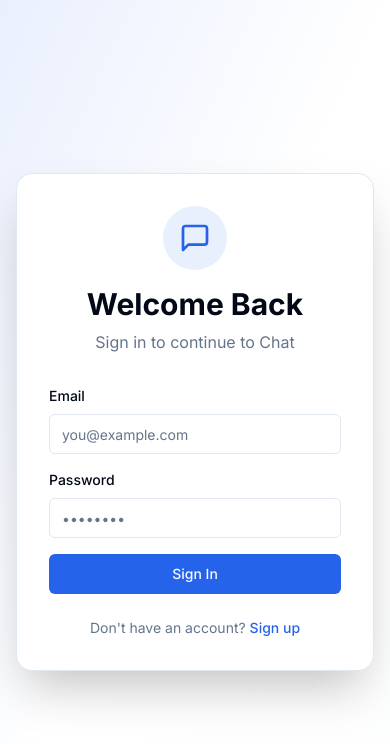
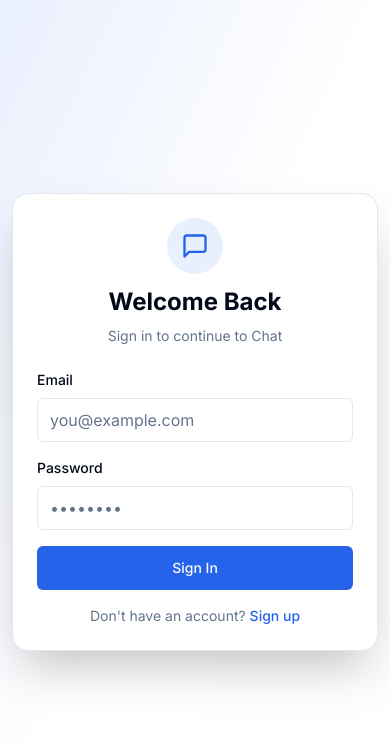
Before and after one commit to Tehzeeb-18/chat-app, a Next.js app: page /login in a window 390 px wide. Shown: the top 744 px of the page. Built offline with nearby package versions, Linux system fonts and the light colour scheme.

Commit message:
Add comprehensive mobile responsiveness with viewport meta, back button, and touch-friendly UI

```diff
--- a/app/globals.css
+++ b/app/globals.css
@@ -55,6 +55,28 @@
   }
   body {
     @apply bg-background text-foreground;
+    -webkit-font-smoothing: antialiased;
+    -moz-osx-font-smoothing: grayscale;
+  }
+
+  /* Mobile-specific fixes */
+  @media (max-width: 768px) {
+    html, body {
+      overflow-x: hidden;
+      width: 100%;
+      position: relative;
+    }
+
+    /* Prevent zoom on input focus */
+    input, textarea, select {
+      font-size: 16px !important;
+    }
+
+    /* Better touch targets */
+    button, a {
+      min-height: 44px;
+      min-width: 44px;
+    }
   }
 }
 
--- a/app/layout.tsx
+++ b/app/layout.tsx
@@ -9,6 +9,11 @@ const inter = Inter({ subsets: ["latin"] });
 export const metadata: Metadata = {
   title: "Chat App - Modern Messaging",
   description: "A modern, real-time chat application",
+  viewport: {
+    width: "device-width",
+    initialScale: 1,
+    maximumScale: 1,
+  },
 };
 
 export default function RootLayout({
--- a/app/login/page.tsx
+++ b/app/login/page.tsx
@@ -50,15 +50,15 @@ export default function LoginPage() {
   };
 
   return (
-    <div className="min-h-screen flex items-center justify-center bg-gradient-to-br from-primary/10 via-background to-secondary/10 p-4">
+    <div className="min-h-screen flex items-center justify-center bg-gradient-to-br from-primary/10 via-background to-secondary/10 p-3 md:p-4">
       <div className="w-full max-w-md">
-        <div className="bg-card rounded-2xl shadow-2xl p-8 border border-border">
-          <div className="flex flex-col items-center mb-8">
-            <div className="h-16 w-16 rounded-full bg-primary/10 flex items-center justify-center mb-4">
-              <MessageSquare className="h-8 w-8 text-primary" />
+        <div className="bg-card rounded-2xl shadow-2xl p-6 md:p-8 border border-border">
+          <div className="flex flex-col items-center mb-6 md:mb-8">
+            <div className="h-14 w-14 md:h-16 md:w-16 rounded-full bg-primary/10 flex items-center justify-center mb-3 md:mb-4">
+              <MessageSquare className="h-7 w-7 md:h-8 md:w-8 text-primary" />
             </div>
-            <h1 className="text-3xl font-bold">Welcome Back</h1>
-            <p className="text-muted-foreground mt-2">
+            <h1 className="text-2xl md:text-3xl font-bold">Welcome Back</h1>
+            <p className="text-muted-foreground mt-2 text-sm md:text-base text-center">
               Sign in to continue to Chat
             </p>
           </div>
@@ -77,6 +77,7 @@ export default function LoginPage() {
                 placeholder="you@example.com"
                 {...register("email")}
                 disabled={isLoading}
+                className="h-11"
               />
               {errors.email && (
                 <p className="text-destructive text-sm mt-1">
@@ -92,6 +93,7 @@ export default function LoginPage() {
                 placeholder="••••••••"
                 {...register("password")}
                 disabled={isLoading}
+                className="h-11"
               />
               {errors.password && (
                 <p className="text-destructive text-sm mt-1">
@@ -100,7 +102,7 @@ export default function LoginPage() {
               )}
             </div>
 
-            <Button type="submit" className="w-full" disabled={isLoading}>
+            <Button type="submit" className="w-full h-11" disabled={isLoading}>
               {isLoading ? (
                 <>
                   <Loader2 className="mr-2 h-4 w-4 animate-spin" />
@@ -112,7 +114,7 @@ export default function LoginPage() {
             </Button>
           </form>
 
-          <p className="text-center text-sm text-muted-foreground mt-6">
+          <p className="text-center text-sm text-muted-foreground mt-4 md:mt-6">
             Don&apos;t have an account?{" "}
             <Link
               href="/register"
--- a/app/register/page.tsx
+++ b/app/register/page.tsx
@@ -55,15 +55,15 @@ export default function RegisterPage() {
   };
 
   return (
-    <div className="min-h-screen flex items-center justify-center bg-gradient-to-br from-primary/10 via-background to-secondary/10 p-4">
+    <div className="min-h-screen flex items-center justify-center bg-gradient-to-br from-primary/10 via-background to-secondary/10 p-3 md:p-4">
       <div className="w-full max-w-md">
-        <div className="bg-card rounded-2xl shadow-2xl p-8 border border-border">
-          <div className="flex flex-col items-center mb-8">
-            <div className="h-16 w-16 rounded-full bg-primary/10 flex items-center justify-center mb-4">
-              <MessageSquare className="h-8 w-8 text-primary" />
+        <div className="bg-card rounded-2xl shadow-2xl p-6 md:p-8 border border-border">
+          <div className="flex flex-col items-center mb-6 md:mb-8">
+            <div className="h-14 w-14 md:h-16 md:w-16 rounded-full bg-primary/10 flex items-center justify-center mb-3 md:mb-4">
+              <MessageSquare className="h-7 w-7 md:h-8 md:w-8 text-primary" />
             </div>
-            <h1 className="text-3xl font-bold">Create Account</h1>
-            <p className="text-muted-foreground mt-2">
+            <h1 className="text-2xl md:text-3xl font-bold">Create Account</h1>
+            <p className="text-muted-foreground mt-2 text-sm md:text-base text-center">
               Sign up to start chatting
             </p>
           </div>
--- a/components/chat/chat-header.tsx
+++ b/components/chat/chat-header.tsx
@@ -3,8 +3,9 @@
 import { useState } from "react";
 import { Avatar, AvatarFallback, AvatarImage } from "@/components/ui/avatar";
 import { Button } from "@/components/ui/button";
-import { Phone, Video, MoreVertical, Ban, Flag, X } from "lucide-react";
+import { Phone, Video, MoreVertical, Ban, Flag, ArrowLeft } from "lucide-react";
 import { motion, AnimatePresence } from "framer-motion";
+import { useRouter } from "next/navigation";
 import type { User } from "@/types";
 
 interface ChatHeaderProps {
@@ -17,6 +18,7 @@ interface ChatHeaderProps {
 
 export function ChatHeader({ user, isOnline, isTyping, onVoiceCall, onVideoCall }: ChatHeaderProps) {
   const [showMenu, setShowMenu] = useState(false);
+  const router = useRouter();
 
   const getInitials = (name: string | null) => {
     if (!name) return "U";
@@ -43,8 +45,18 @@ export function ChatHeader({ user, isOnline, isTyping, onVoiceCall, onVideoCall
   };
 
   return (
-    <div className="h-14 md:h-16 border-b border-border bg-card px-3 md:px-4 flex items-center justify-between">
+    <div className="h-14 md:h-16 border-b border-border bg-card px-2 md:px-4 flex items-center justify-between">
       <div className="flex items-center gap-2 md:gap-3 min-w-0 flex-1">
+        {/* Mobile back button */}
+        <Button
+          variant="ghost"
+          size="icon"
+          onClick={() => router.push("/chat")}
+          className="md:hidden h-9 w-9 flex-shrink-0"
+        >
+          <ArrowLeft className="h-5 w-5" />
+        </Button>
+
         <div className="relative flex-shrink-0">
           <Avatar className="h-9 w-9 md:h-10 md:w-10">
             <AvatarImage src={user.image || undefined} />
--- /dev/null
+++ b/components/chat/mobile-header.tsx
@@ -0,0 +1,20 @@
+"use client";
+
+import { useRouter } from "next/navigation";
+import { Button } from "@/components/ui/button";
+import { ArrowLeft } from "lucide-react";
+
+export function MobileBackButton() {
+  const router = useRouter();
+
+  return (
+    <Button
+      variant="ghost"
+      size="icon"
+      onClick={() => router.push("/chat")}
+      className="md:hidden h-9 w-9"
+    >
+      <ArrowLeft className="h-5 w-5" />
+    </Button>
+  );
+}
```
